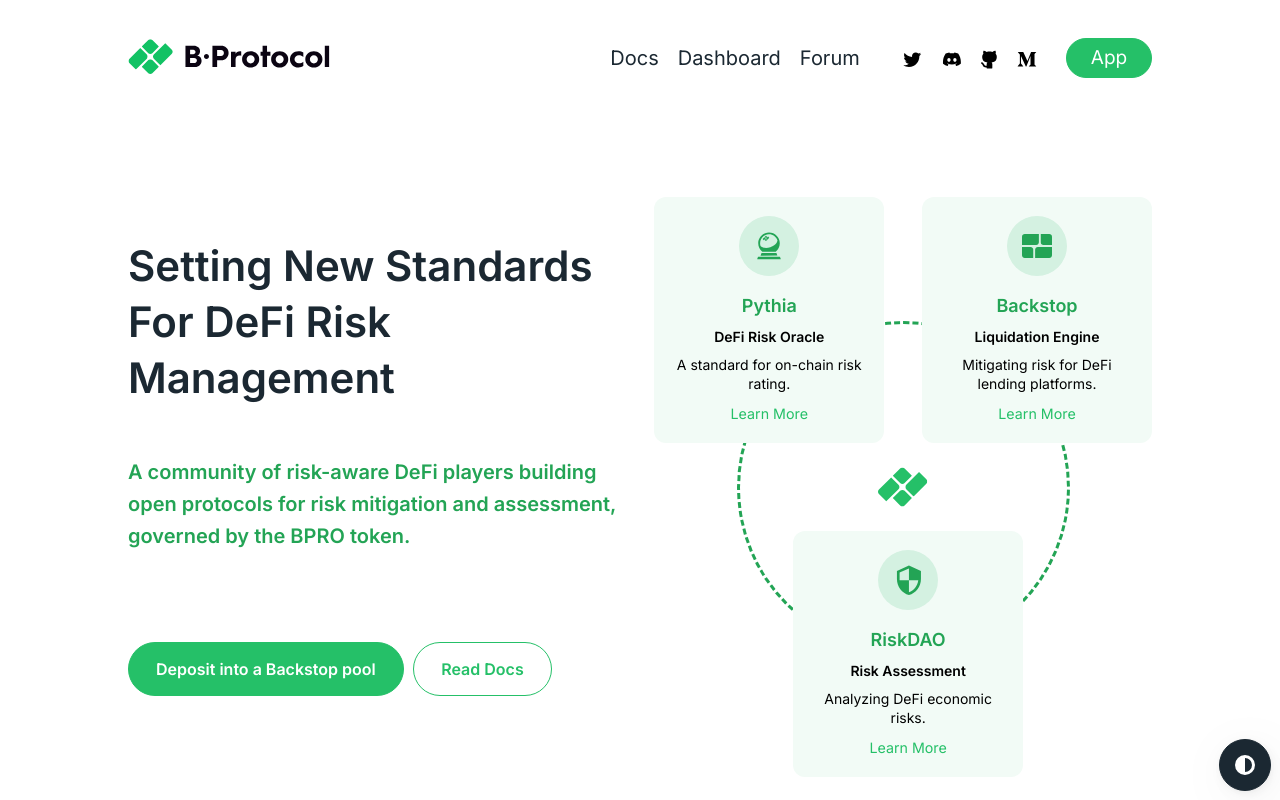
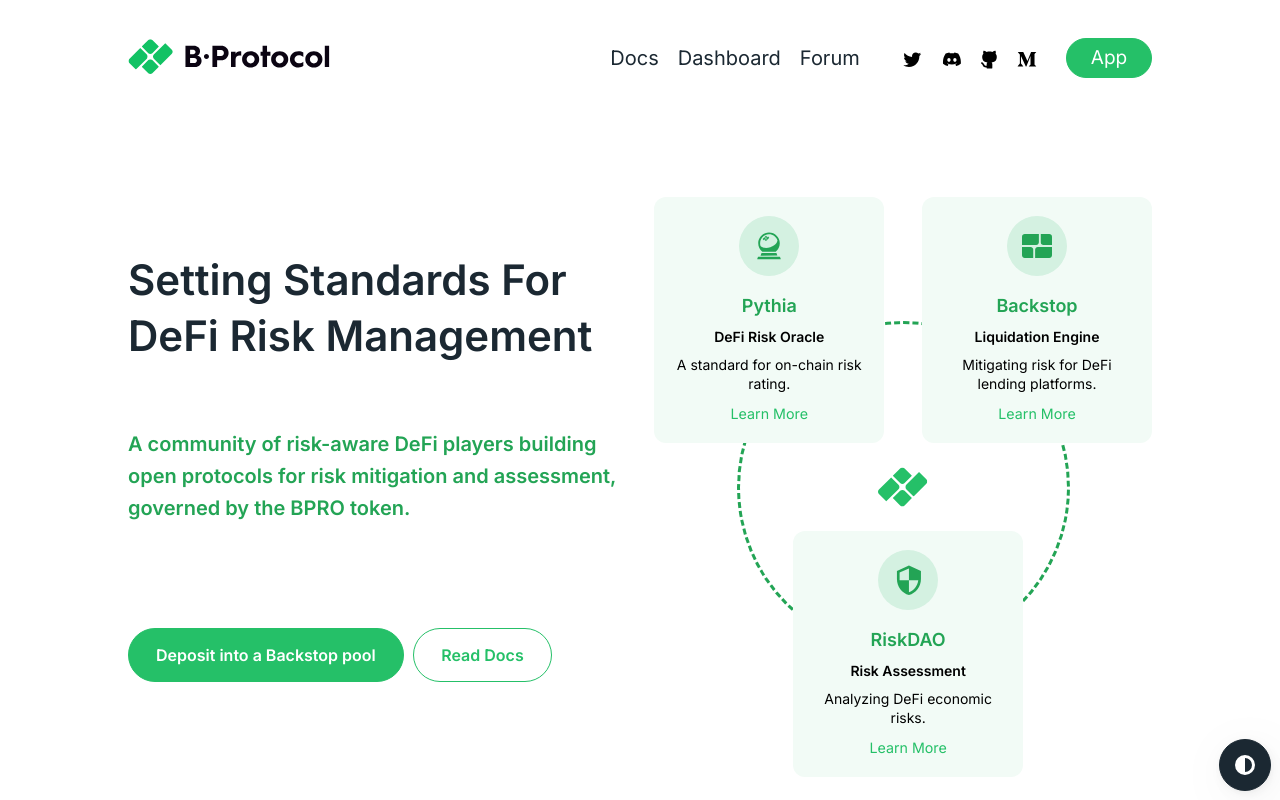
Before and after one commit to backstop-protocol/bpro-website, a React (Create React App) app: page / in a window 1280 px wide. Shown: the top 800 px of the page. Built offline with nearby package versions, Linux system fonts and the light colour scheme.

Commit message:
text change

```diff
--- a/src/sections/First.js
+++ b/src/sections/First.js
@@ -7,7 +7,7 @@
   return <div className="section-container section-1">
     <section className="grid">
         <div style={{marginRight: 'var(--spacing)', display: 'flex', flexDirection: 'column', justifyContent: 'space-evenly'}}>
-          <Title>Setting New Standards For DeFi Risk Management</Title>
+          <Title>Setting Standards For DeFi Risk Management</Title>
           <Subtitle>A community of risk-aware DeFi players building open protocols for risk mitigation and assessment, governed by the BPRO token.</Subtitle>
           {/* <Text>B.Protocol has been home for risk-aware DeFi contributors since 2020. From its novel Backstop AMM protocol (with over $300m TVL in its peak) that helps lending platforms mitigate risk and increase capital efficiency, through launching RiskDAO to educate and develop open-source frameworks and dashboards to manage risk across DeFi, up to the recent Risk Oracle - Pythia.</Text> */}
           <div className="button-container">
```
